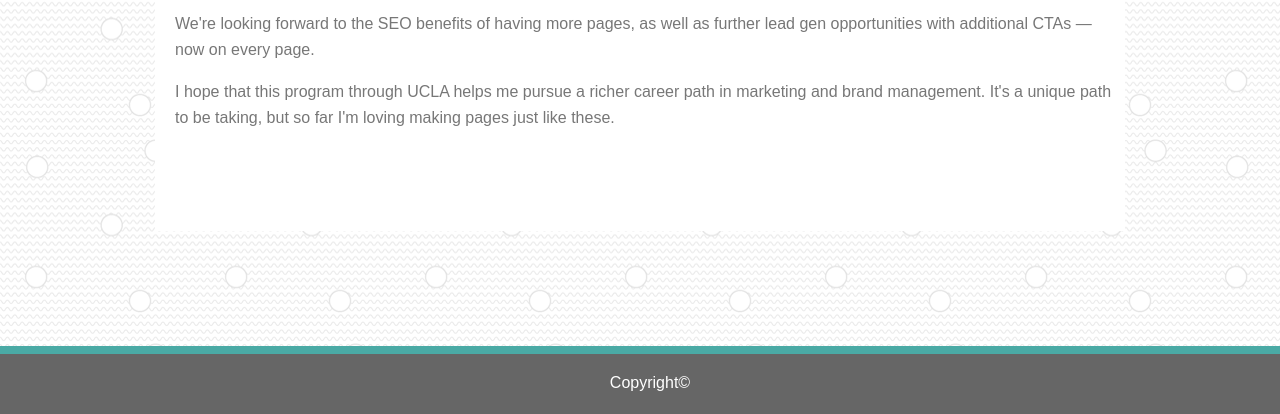
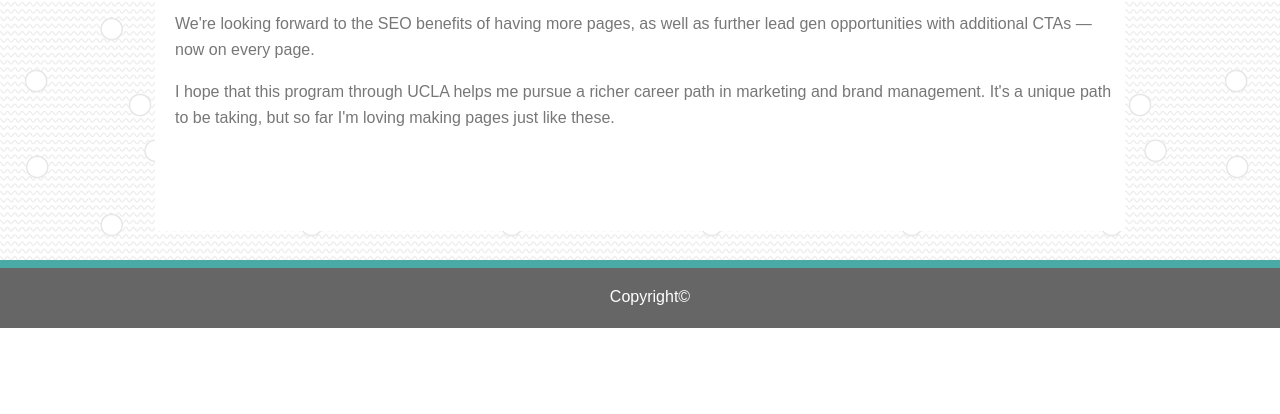
Before and after one commit to christinalavingia/Basic-Portfolio, a plain HTML site: page index.html in a window 1280 px wide. Shown: the part 472-886 px from the top of the page. After the commit the page ends 800 px from the top, so only its background shows below. Drawn offline with Linux system fonts and the light colour scheme.

Commit message:
Updated code to include fixed footers.

```diff
--- a/assets/css/style.css
+++ b/assets/css/style.css
@@ -134,7 +134,10 @@ footer {
     background-color: #666;
     text-align: center;
     height: 60px;
-    margin-top: 115px;
+    position: fixed;
+    left: 0;
+    bottom: 0;
+    width: 100%;
 }
 
 #footer {
```
